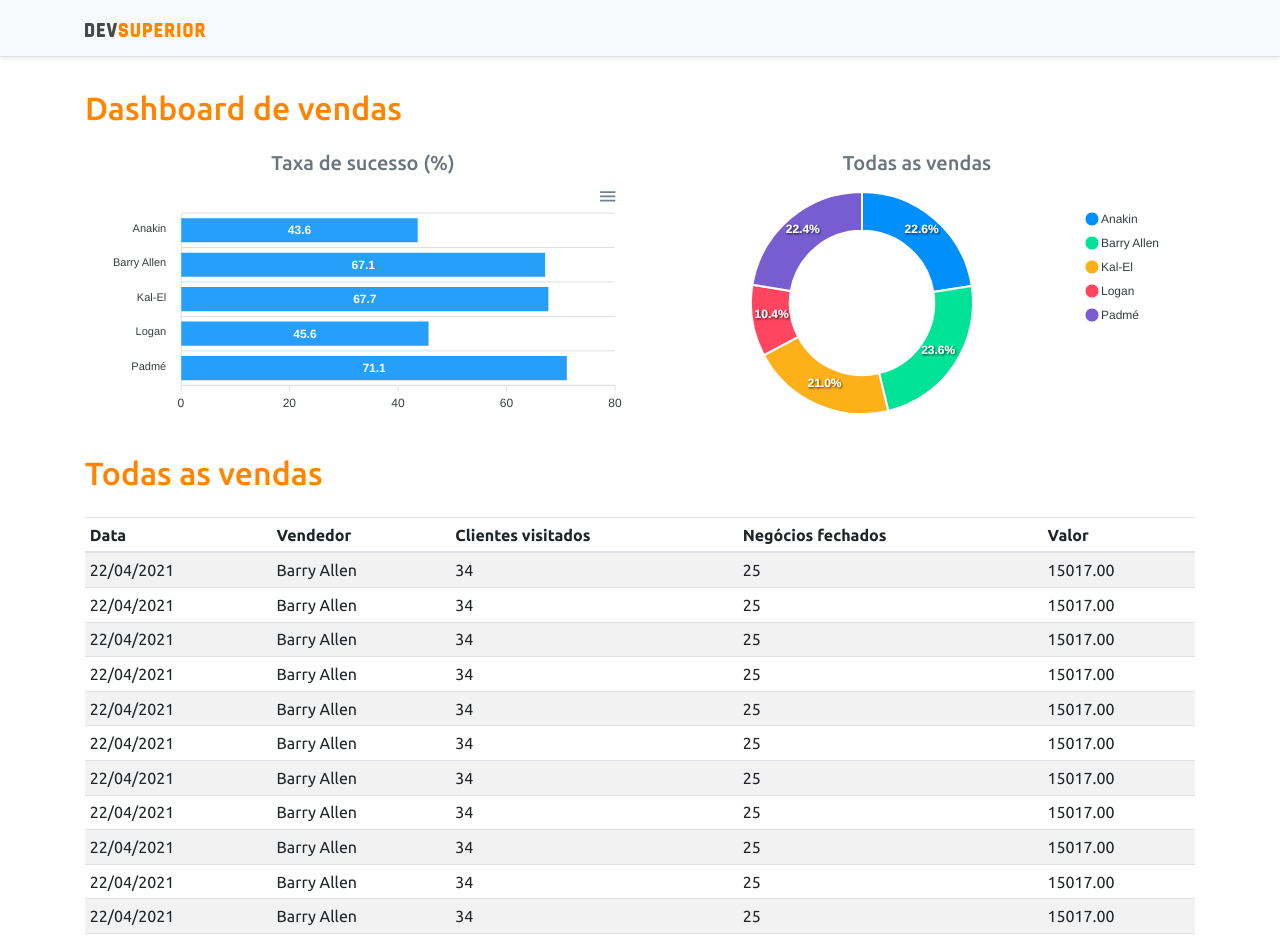
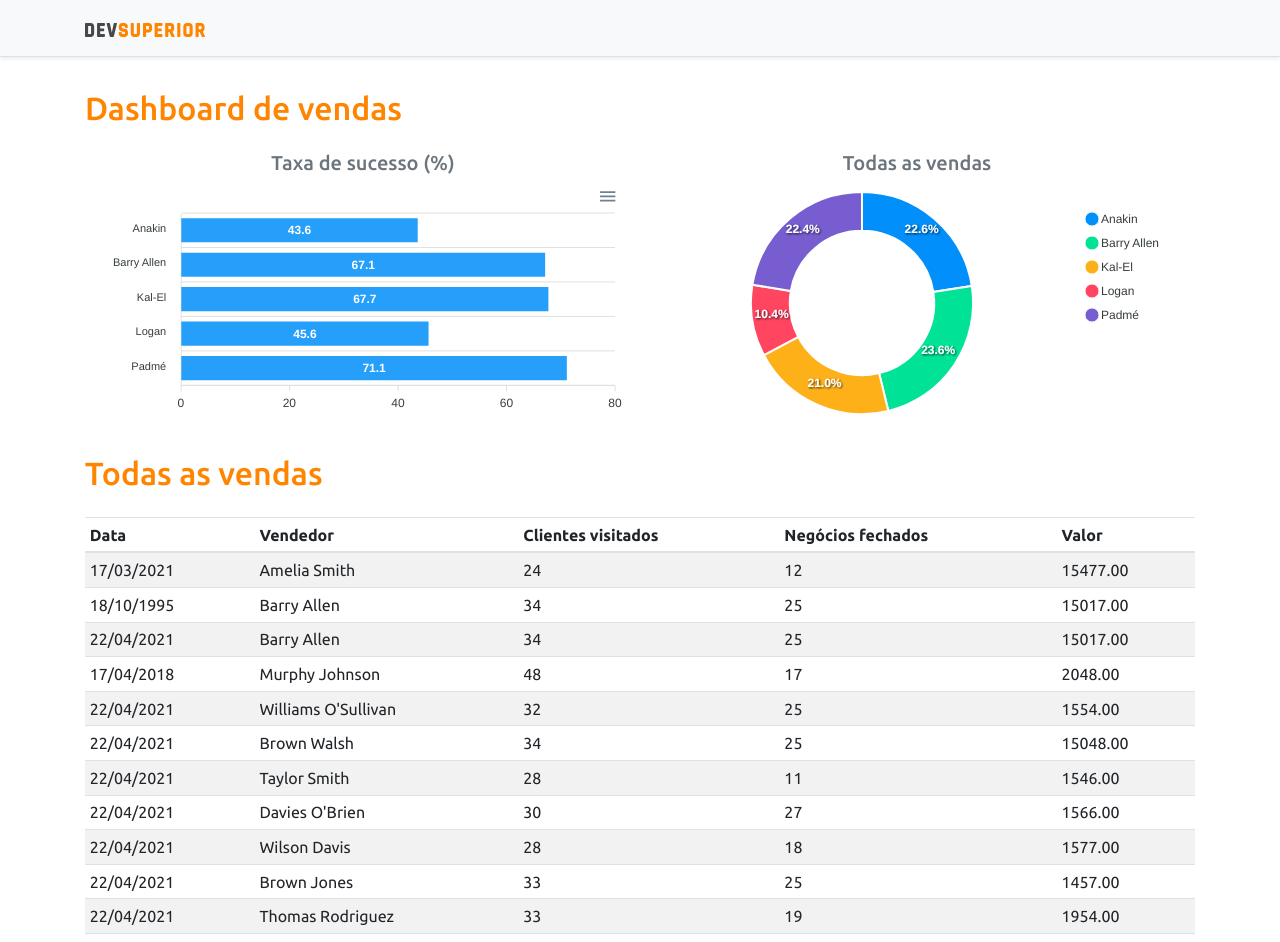
Before and after one commit to josepaulobrandao/projeto-sds3, a React (Create React App) app in the folder frontend/: page / in a window 1280 px wide. Shown: the top 942 px of the page. Built offline with nearby package versions, Linux system fonts and the light colour scheme.

Commit message:
changing datatable

```diff
--- a/frontend/src/components/DataTable/index.tsx
+++ b/frontend/src/components/DataTable/index.tsx
@@ -13,7 +13,14 @@ function DataTable() {
         </thead>
         <tbody>
             <tr>
-                <td>22/04/2021</td>
+                <td>17/03/2021</td>
+                <td>Amelia Smith</td>
+                <td>24</td>
+                <td>12</td>
+                <td>15477.00</td>
+            </tr>
+            <tr>
+                <td>18/10/1995</td>
                 <td>Barry Allen</td>
                 <td>34</td>
                 <td>25</td>
@@ -27,78 +34,71 @@ function DataTable() {
                 <td>15017.00</td>
             </tr>
             <tr>
-                <td>22/04/2021</td>
-                <td>Barry Allen</td>
-                <td>34</td>
-                <td>25</td>
-                <td>15017.00</td>
+                <td>17/04/2018</td>
+                <td>Murphy Johnson</td>
+                <td>48</td>
+                <td>17</td>
+                <td>2048.00</td>
             </tr>
             <tr>
                 <td>22/04/2021</td>
-                <td>Barry Allen</td>
-                <td>34</td>
+                <td>Williams O'Sullivan</td>
+                <td>32</td>
                 <td>25</td>
-                <td>15017.00</td>
+                <td>1554.00</td>
             </tr>
             <tr>
                 <td>22/04/2021</td>
-                <td>Barry Allen</td>
+                <td>Brown Walsh</td>
                 <td>34</td>
                 <td>25</td>
-                <td>15017.00</td>
+                <td>15048.00</td>
             </tr>
             <tr>
                 <td>22/04/2021</td>
-                <td>Barry Allen</td>
-                <td>34</td>
-                <td>25</td>
-                <td>15017.00</td>
+                <td>Taylor Smith</td>
+                <td>28</td>
+                <td>11</td>
+                <td>1546.00</td>
             </tr>
             <tr>
                 <td>22/04/2021</td>
-                <td>Barry Allen</td>
-                <td>34</td>
-                <td>25</td>
-                <td>15017.00</td>
+                <td>Davies 	O'Brien</td>
+                <td>30</td>
+                <td>27</td>
+                <td>1566.00</td>
             </tr>
             <tr>
                 <td>22/04/2021</td>
-                <td>Barry Allen</td>
-                <td>34</td>
-                <td>25</td>
-                <td>15017.00</td>
+                <td>Wilson Davis</td>
+                <td>28</td>
+                <td>18</td>
+                <td>1577.00</td>
             </tr>
             <tr>
                 <td>22/04/2021</td>
-                <td>Barry Allen</td>
-                <td>34</td>
+                <td>Brown Jones</td>
+                <td>33</td>
                 <td>25</td>
-                <td>15017.00</td>
+                <td>1457.00</td>
             </tr>
             <tr>
                 <td>22/04/2021</td>
-                <td>Barry Allen</td>
-                <td>34</td>
-                <td>25</td>
-                <td>15017.00</td>
+                <td>Thomas Rodriguez</td>
+                <td>33</td>
+                <td>19</td>
+                <td>1954.00</td>
             </tr>
             <tr>
                 <td>22/04/2021</td>
-                <td>Barry Allen</td>
-                <td>34</td>
+                <td>O'Neill	 Wilson</td>
+                <td>45</td>
                 <td>25</td>
-                <td>15017.00</td>
+                <td>6466.00</td>
             </tr>
             <tr>
                 <td>22/04/2021</td>
-                <td>Barry Allen</td>
-                <td>34</td>
-                <td>25</td>
-                <td>15017.00</td>
-            </tr>
-            <tr>
-                <td>22/04/2021</td>
-                <td>Barry Allen</td>
+                <td>Roberts Johnson</td>
                 <td>34</td>
                 <td>25</td>
                 <td>15017.00</td>
```
